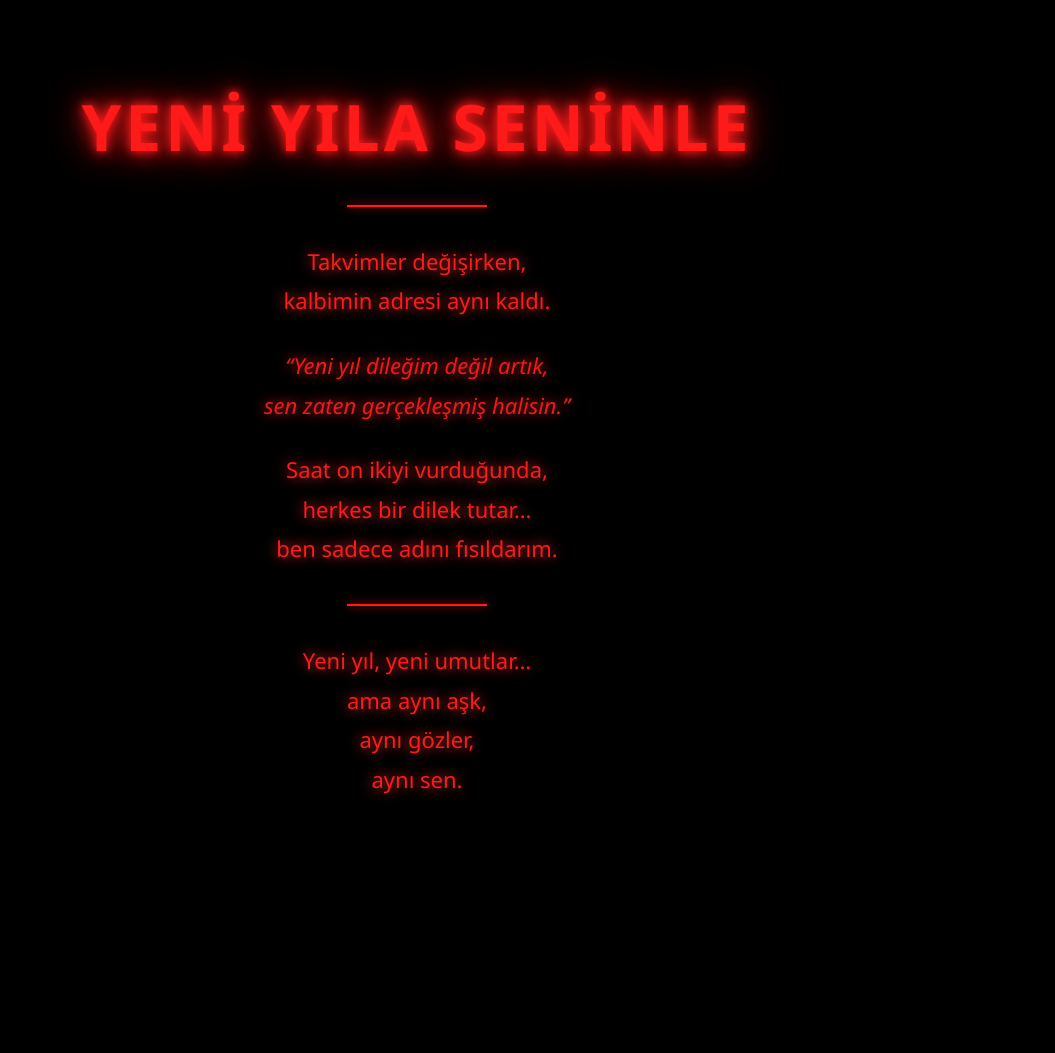
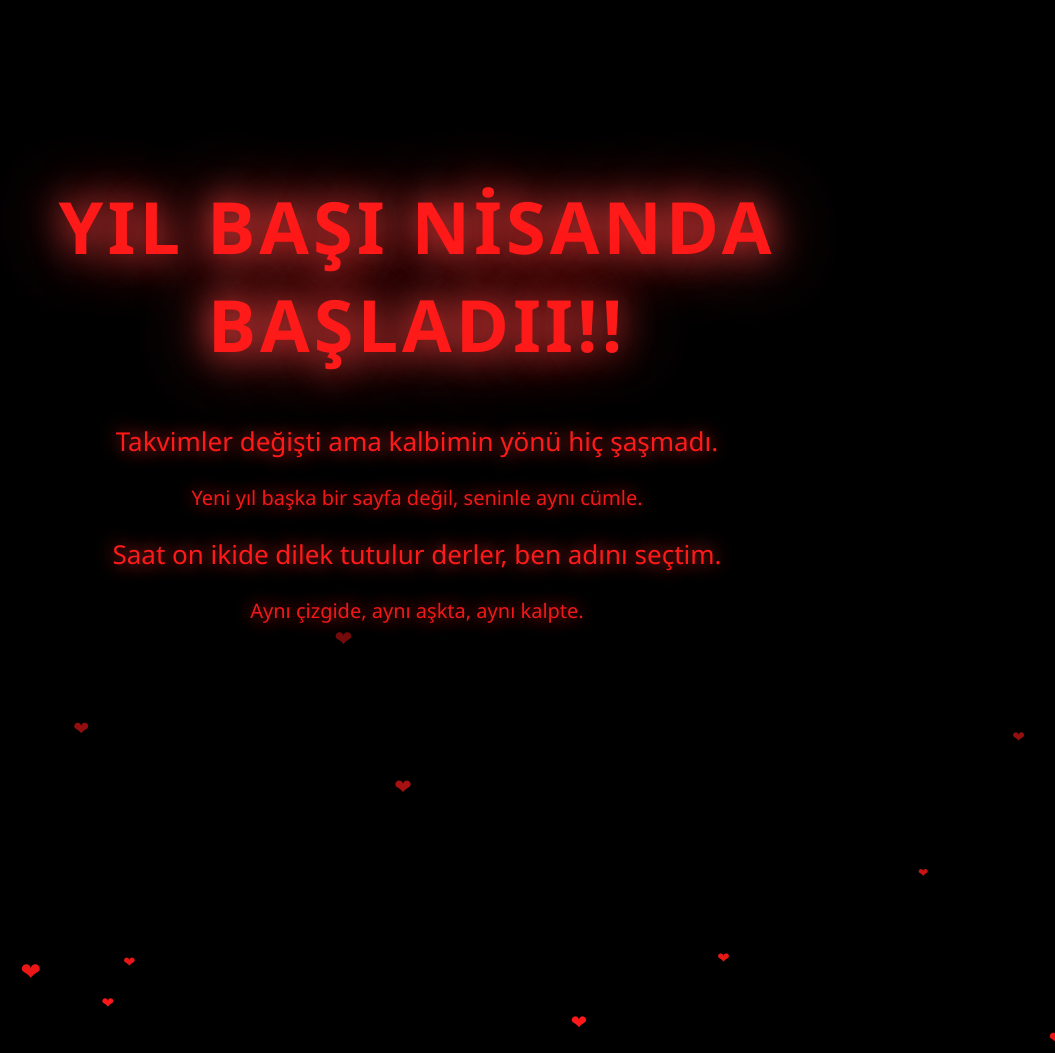
Before and after one commit to itsnothereal/ask, a plain HTML site: page index.html in a window 1280 px wide. Shown: the top 1053 px of the page, without its empty margins (223-1278 px from the left). Before the commit the page ends 864 px from the top, so only its background shows below. Drawn offline with Linux system fonts and the light colour scheme.

Commit message:
Revamp index.html for New Year celebration
Updated HTML structure and styles for a new year theme with animated hearts.

```diff
--- a/index.html
+++ b/index.html
@@ -3,110 +3,144 @@
 <head>
 <meta charset="UTF-8">
 <title>Yeni Yıla Aşk</title>
+
 <style>
-        body {
+    * {
         margin: 0;
         padding: 0;
-            background-color: #000;
+        box-sizing: border-box;
+    }
+
+    body {
+        background: black;
+        overflow: hidden;
+        font-family: 'Segoe UI', Arial, sans-serif;
         color: #ff1a1a;
-            font-family: 'Segoe UI', Arial, sans-serif;
         display: flex;
         justify-content: center;
         align-items: center;
-            min-height: 100vh;
+        height: 100vh;
+    }
+
+    /* Kalpler */
+    .heart {
+        position: absolute;
+        color: #ff1a1a;
+        font-size: 18px;
+        animation: floatUp 8s linear infinite;
+        opacity: 0.7;
+    }
+
+    @keyframes floatUp {
+        0% {
+            transform: translateY(100vh) scale(0.8);
+            opacity: 0;
+        }
+        20% {
+            opacity: 1;
+        }
+        100% {
+            transform: translateY(-10vh) scale(1.4);
+            opacity: 0;
+        }
     }
 
     .container {
+        text-align: center;
         max-width: 900px;
-            text-align: center;
-            padding: 40px;
+        z-index: 2;
     }
 
     h1 {
-            font-size: 64px;
+        font-size: 72px;
         letter-spacing: 4px;
-            margin-bottom: 20px;
-            animation: glow 2.5s infinite alternate;
+        margin-bottom: 50px;
+        animation: glowTitle 2s infinite alternate;
     }
 
-        p {
-            font-size: 22px;
-            line-height: 1.8;
-            margin: 25px 0;
-            animation: glowSoft 3s infinite alternate;
+    .lines {
+        display: flex;
+        flex-direction: column;
+        gap: 25px;
+        align-items: center;
     }
 
-        .quote {
-            font-style: italic;
+    .line {
+        width: 700px;
+        text-align: center;
+        animation: glowText 3s infinite alternate;
+    }
+
+    .big {
+        font-size: 26px;
+    }
+
+    .small {
+        font-size: 20px;
         opacity: 0.95;
     }
 
-        .divider {
-            width: 140px;
-            height: 2px;
-            background-color: #ff1a1a;
-            margin: 35px auto;
-            box-shadow: 0 0 10px #ff1a1a;
-        }
-
-        /* Parlama animasyonları */
-        @keyframes glow {
+    @keyframes glowTitle {
         from {
-                text-shadow:
-                    0 0 10px #ff1a1a,
-                    0 0 20px #ff1a1a,
-                    0 0 40px #ff1a1a;
+            text-shadow: 0 0 20px #ff1a1a, 0 0 40px #ff1a1a;
         }
         to {
-                text-shadow:
-                    0 0 20px #ff4d4d,
-                    0 0 40px #ff4d4d,
-                    0 0 70px #ff4d4d;
+            text-shadow: 0 0 40px #ff4d4d, 0 0 80px #ff4d4d;
         }
     }
 
-        @keyframes glowSoft {
+    @keyframes glowText {
         from {
-                text-shadow: 0 0 8px #ff1a1a;
+            text-shadow: 0 0 10px #ff1a1a;
         }
         to {
-                text-shadow: 0 0 18px #ff4d4d;
+            text-shadow: 0 0 25px #ff4d4d;
         }
     }
 </style>
 </head>
+
 <body>
 
 <div class="container">
-    <h1>YENİ YILA SENİNLE</h1>
+    <h1>YIL BAŞI NİSANDA BAŞLADII!!</h1>
 
-    <div class="divider"></div>
+    <div class="lines">
+        <div class="line big">
+            Takvimler değişti ama kalbimin yönü hiç şaşmadı.
+        </div>
 
-    <p>
-        Takvimler değişirken,<br>
-        kalbimin adresi aynı kaldı.
-    </p>
+        <div class="line small">
+            Yeni yıl başka bir sayfa değil, seninle aynı cümle.
+        </div>
 
-    <p class="quote">
-        “Yeni yıl dileğim değil artık,<br>
-        sen zaten gerçekleşmiş halisin.”
-    </p>
+        <div class="line big">
+            Saat on ikide dilek tutulur derler, ben adını seçtim.
+        </div>
 
-    <p>
-        Saat on ikiyi vurduğunda,<br>
-        herkes bir dilek tutar…<br>
-        ben sadece adını fısıldarım.
-    </p>
+        <div class="line small">
+            Aynı çizgide, aynı aşkta, aynı kalpte.
+        </div>
+    </div>
+</div>
 
-    <div class="divider"></div>
+<script>
+    function createHeart() {
+        const heart = document.createElement("div");
+        heart.classList.add("heart");
+        heart.innerHTML = "❤";
+        heart.style.left = Math.random() * 100 + "vw";
+        heart.style.fontSize = (12 + Math.random() * 20) + "px";
+        heart.style.animationDuration = (6 + Math.random() * 6) + "s";
+        document.body.appendChild(heart);
 
-    <p>
-        Yeni yıl, yeni umutlar…<br>
-        ama aynı aşk,<br>
-        aynı gözler,<br>
-        aynı sen.
-    </p>
-</div>
+        setTimeout(() => {
+            heart.remove();
+        }, 12000);
+    }
+
+    setInterval(createHeart, 300);
+</script>
 
 </body>
 </html>
```
Lines whose indentation alone changed are shown as unchanged.
